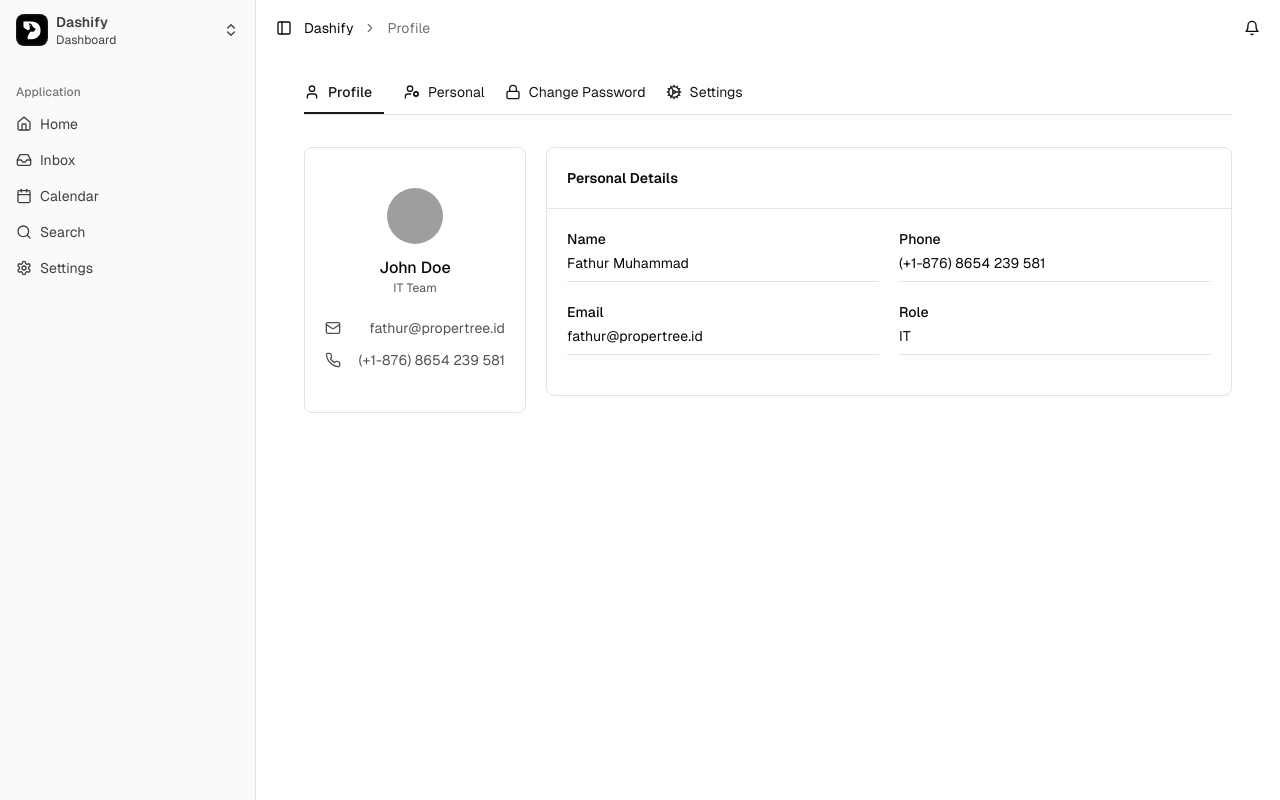
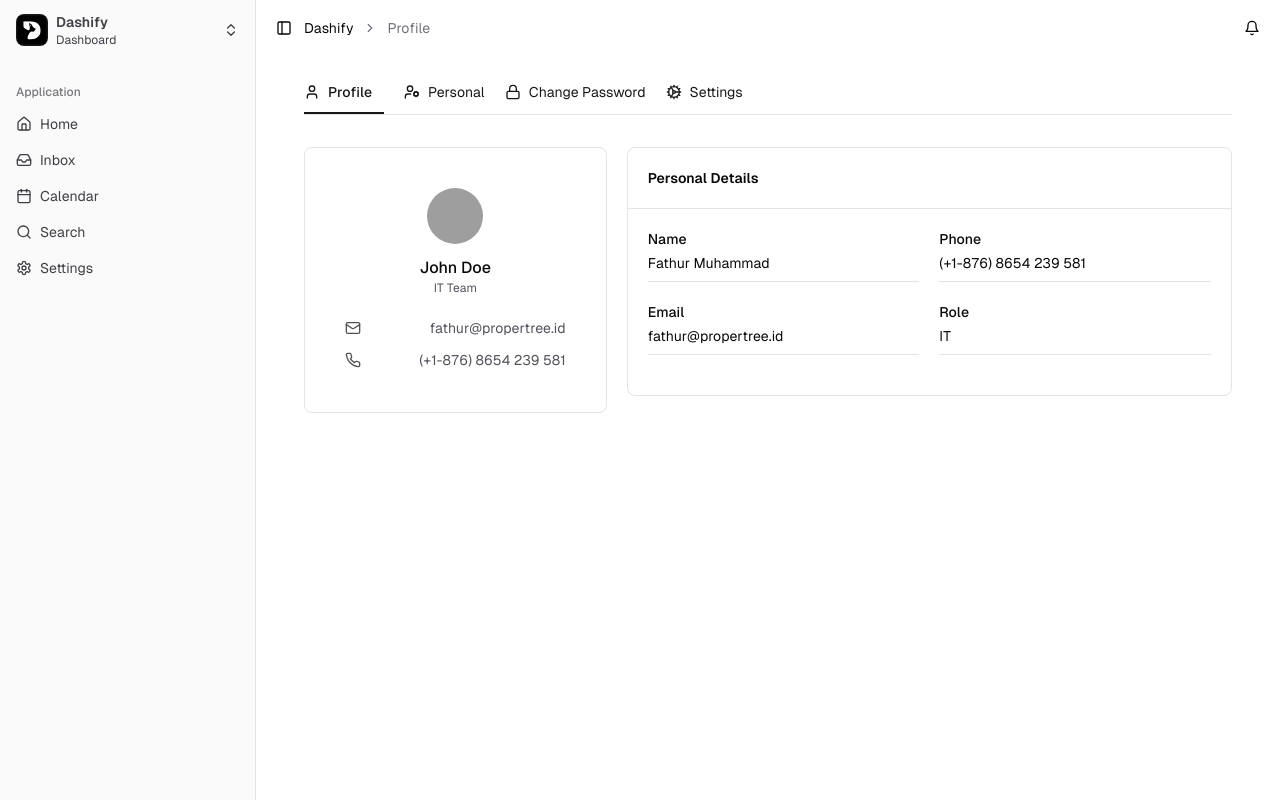
Before and after one commit to fatmuh/dashify, a Next.js app: page /profile in a window 1280 px wide. Built offline with nearby package versions, Linux system fonts and the light colour scheme; grey boxes are pictures that could not be loaded.

Commit message:
Sidebar responsive

```diff
--- a/src/app/(dashboard)/layout.jsx
+++ b/src/app/(dashboard)/layout.jsx
@@ -12,7 +12,7 @@ export default function DashboardLayout({ children }) {
           <header className="px-5 py-4 flex items-center justify-between">
             <div className="flex items-center gap-2 md:gap-3">
               <SidebarTrigger />
-              <div className="flex md:hidden font-semibold text-sm">
+              <div className="flex xl:hidden font-semibold text-sm">
                 Dashify
               </div>
               <BreadcrumbSection />
@@ -23,7 +23,7 @@ export default function DashboardLayout({ children }) {
 
           <main className="px-7 py-4 text-zinc-900">
             <BreadcrumbSection
-              className="flex md:hidden mb-6"
+              className="flex xl:hidden mb-6"
             />
             {children}
           </main>
--- a/src/app/(dashboard)/profile/layout.jsx
+++ b/src/app/(dashboard)/profile/layout.jsx
@@ -10,7 +10,7 @@ export const metadata = {
 export default function ProfileLayout({ children }) {
   return (
     <>
-      <div className="px-0 md:px-5 grid grid-cols-12 mb-8">
+      <div className="px-0 xl:px-5 grid grid-cols-12 mb-8">
         <div className="col-span-12">
           <ScrollArea className="whitespace-nowrap rounded-none border-none">
             <div className="flex w-full space-x-4">
--- a/src/app/(dashboard)/profile/page.jsx
+++ b/src/app/(dashboard)/profile/page.jsx
@@ -8,7 +8,7 @@ import { Avatar, AvatarFallback, AvatarImage } from "@/components/ui/avatar";
 export default function ProfilePage() {
   return (
     <div className="grid grid-cols-12 gap-5 xl:gap-0">
-      <div className="col-span-12 xl:col-span-3">
+      <div className="col-span-12 md:col-span-4">
         <Card className="rounded-lg shadow-none xl:ml-5">
           <div className="flex flex-col w-full py-10 px-5 gap-5">
             <div className="flex flex-col justify-center items-center gap-3">
@@ -22,7 +22,7 @@ export default function ProfilePage() {
                 <h2 className="text-xs font-normal text-zinc-600">IT Team</h2>
               </div>
             </div>
-            <div className="flex flex-col gap-2 text-zinc-600 mx-20 md:mx-32 lg:mx-56 xl:mx-0">
+            <div className="flex flex-col gap-2 text-zinc-600 mx-5 md:mx-0 lg:mx-5 xl:mx-5">
               <div className="flex items-center justify-between">
                 <Mail className="w-4" />
                 <span className="text-sm">fathur@propertree.id</span>
@@ -35,12 +35,12 @@ export default function ProfilePage() {
           </div>
         </Card>
       </div>
-      <div className="col-span-12 xl:col-span-9">
+      <div className="col-span-12 md:col-span-8">
         <Card className="rounded-lg shadow-none xl:mx-5">
           <div className="flex flex-col w-full py-5 pb-10 gap-5">
             <div className="text-sm font-semibold px-5">Personal Details</div>
             <div className="border-b"></div>
-            <div className="grid grid-cols-2 px-5 gap-5">
+            <div className="grid grid-cols-1 md:grid-cols-2 px-5 gap-5">
               <div className="flex flex-col gap-1 border-b pb-2">
                 <span className="text-sm font-medium">Name</span>
                 <span className="text-sm">Fathur Muhammad</span>
--- a/src/components/breadcrumb-section.jsx
+++ b/src/components/breadcrumb-section.jsx
@@ -28,7 +28,7 @@ export default function BreadcrumbSection({ className, asChild, urlChild }) {
     return metadataMap[pathname]?.title || asChild || "Page";
   };
   return (
-    <Breadcrumb className={cn("hidden md:flex", className)}>
+    <Breadcrumb className={cn("hidden xl:flex", className)}>
       <BreadcrumbList>
         <BreadcrumbItem>
           <BreadcrumbPage>Dashify</BreadcrumbPage>
--- a/src/components/ui/sidebar.jsx
+++ b/src/components/ui/sidebar.jsx
@@ -192,7 +192,7 @@ const Sidebar = React.forwardRef(
     return (
       <div
         ref={ref}
-        className="group peer hidden md:block text-sidebar-foreground"
+        className="group peer hidden xl:block text-sidebar-foreground"
         data-state={state}
         data-collapsible={state === "collapsed" ? collapsible : ""}
         data-variant={variant}
```
